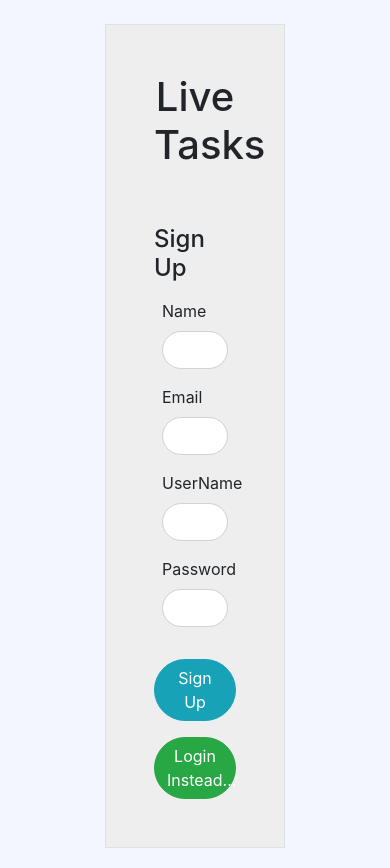
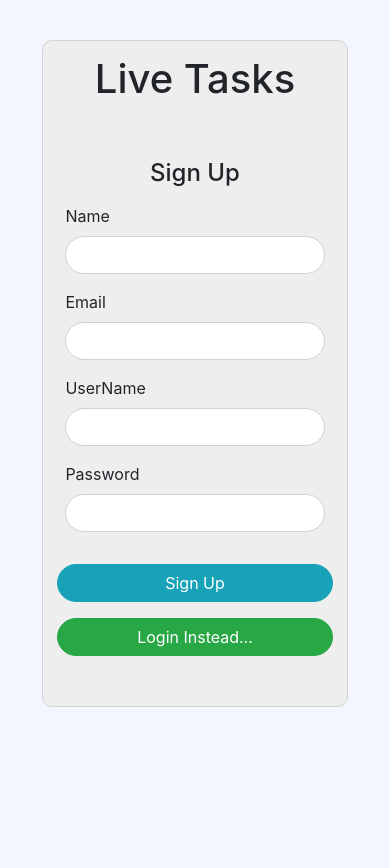
Before and after one commit to ayushupdh/Live-Tasks, a React (Create React App) app in the folder client/: page /signup in a window 390 px wide. After the commit the page ends 844 px from the top, so only its background shows below. Built offline with nearby package versions, Linux system fonts and the light colour scheme; no server answers.

Commit message:
Made UI changes on the Signup/Login Page

```diff
--- /dev/null
+++ b/client/src/components/Auth.css
@@ -0,0 +1,16 @@
+.MainContainer {
+  position: relative;
+  width: 50%;
+  margin: auto;
+  padding: 4%;
+  top: 40px;
+  border: 1px solid lightgray;
+  border-radius: 10px;
+  padding-bottom: 50px;
+}
+
+@media (max-width: 600px) {
+  .MainContainer {
+    width: 85%;
+  }
+}
--- a/client/src/components/Items/AddItemsBar.js
+++ b/client/src/components/Items/AddItemsBar.js
@@ -6,20 +6,13 @@ import { Field, reduxForm } from "redux-form";
 class SearchBox extends Component {
   renderinputListItem = ({ input }) => {
     return (
-      <div className="mb-4 input-group">
+      <div className="addItemContainer">
         <input
-          style={{ borderRadius: "100px" }}
           className="form-control"
           value={input.value}
           onChange={input.onChange}
           placeholder="Add item"
         ></input>
-        <button
-          style={{ borderRadius: "100px" }}
-          className="px-4 ml-2 btn btn-success"
-        >
-          Add
-        </button>
       </div>
     );
   };
--- a/client/src/components/Items/ItemsList.js
+++ b/client/src/components/Items/ItemsList.js
@@ -21,24 +21,35 @@ class ItemsList extends Component {
 
   generateItem = () => {
     if (this.props.listItemArray.length === 0) {
-      return <div>Add an Item to the List</div>;
+      return <div className="addItemMessage">Add an Item to the List</div>;
     }
     return this.props.listItemArray.map((itemObject) => {
       return (
-        <div
-          className="mb-2 shadow-sm border clearfix p-3 "
-          key={itemObject._id}
-          style={{ borderRadius: "100px", backgroundColor: "#fff" }}
-        >
+        <div className="itemsListContainer " key={itemObject._id}>
+          <div className="checkBox">
             <input
-            className="form-check-input ml-1"
               type="checkbox"
+              className="checkbox"
               checked={itemObject.completed}
               aria-label="Checkbox"
               onChange={() => {
                 this.onCheck(itemObject._id, itemObject.completed);
               }}
             />
+          </div>
+
+          <div
+            className={itemObject.completed ? "checked item" : "item"}
+            suppressContentEditableWarning={true}
+            contentEditable={true}
+            onBlur={(e) =>
+              this.onClickEdit(itemObject._id, {
+                item: e.currentTarget.textContent,
+              })
+            }
+          >
+            {itemObject.item}
+          </div>
           <div>
             <button
               onClick={() => this.onClickRemove(itemObject._id)}
@@ -48,27 +59,6 @@ class ItemsList extends Component {
             >
               <span aria-hidden="true">&times;</span>
             </button>
-          </div>
-
-          <div
-            style={
-              itemObject.completed
-                ? {
-                    textDecoration: "line-through",
-                    outline: "0px solid transparent",
-                  }
-                : { outline: "0px solid transparent" }
-            }
-            suppressContentEditableWarning={true}
-            className="ml-5"
-            contentEditable={true}
-            onBlur={(e) =>
-              this.onClickEdit(itemObject._id, {
-                item: e.currentTarget.textContent,
-              })
-            }
-          >
-            {itemObject.item}
           </div>
         </div>
       );
--- a/client/src/components/Items/Notes.css
+++ b/client/src/components/Items/Notes.css
@@ -12,6 +12,7 @@
   margin-top: 20px;
   background-color: #eeeeee;
   border-radius: 10px;
+  box-shadow: 0 0 10px 5px lightgray;
 }
 .titleBar {
   display: grid;
@@ -31,6 +32,42 @@
   outline: none;
 }
 
+.addItemContainer {
+  margin: 0 20px 20px 20px;
+}
+.form-control {
+  color: black;
+}
+.form-control:focus {
+  color: black;
+}
+.itemsListContainer {
+  background-color: white;
+  border-radius: 30px;
+  padding: 10px;
+  margin: 0 20px 20px 20px;
+  display: grid;
+  grid-template-columns: 1fr 12fr 2fr;
+}
+.item {
+  outline: none;
+  font-size: 20px;
+}
+/* .itemsListContainer > div {
+  border: 1px solid red;
+} */
+.checked {
+  text-decoration: line-through;
+}
+.checkBox {
+  place-self: center;
+}
+.checkbox {
+  transform: scale(1.3);
+}
+.addItemMessage {
+  margin: 0 20px 20px 30px;
+}
 @media (max-width: 600px) {
   .notesInnerContainer {
     width: 90%;
--- a/client/src/components/Login.js
+++ b/client/src/components/Login.js
@@ -3,7 +3,7 @@ import { Field, reduxForm, SubmissionError } from "redux-form";
 import { connect } from "react-redux";
 import { Link } from "react-router-dom";
 import { signinUser } from "../actions/userActions";
-
+import "./Auth.css";
 class Login extends Component {
   generateBoxes = ({ label, input, meta, type }) => {
     return (
@@ -39,16 +39,13 @@ class Login extends Component {
   };
   render() {
     return (
-      <div
-        className=" mx-auto  w-50  border mt-4 p-5"
-        style={{ backgroundColor: "#eeeeee" }}
-      >
+      <div className="MainContainer" style={{ backgroundColor: "#eeeeee" }}>
         <h1 className="text-center pb-5">Live Tasks</h1>
         <form
           className="form-group"
           onSubmit={this.props.handleSubmit(this.onSubmitHelper)}
         >
-          <h4> Login</h4>
+          <h4 className="text-center"> Login</h4>
           <Field
             name="email"
             type="email"
--- a/client/src/components/SignUp.js
+++ b/client/src/components/SignUp.js
@@ -3,6 +3,7 @@ import { Field, reduxForm, SubmissionError } from "redux-form";
 import { connect } from "react-redux";
 import { Link } from "react-router-dom";
 import { signupUser } from "../actions/userActions";
+import "./Auth.css";
 
 class SignUp extends Component {
   generateBoxes = ({ label, input, type, meta: { touched, error } }) => {
@@ -48,16 +49,13 @@ class SignUp extends Component {
 
   render() {
     return (
-      <div
-        className="mx-auto  w-50  border mt-4 p-5"
-        style={{ backgroundColor: "#eeeeee" }}
-      >
+      <div className="MainContainer" style={{ backgroundColor: "#eeeeee" }}>
         <h1 className="text-center pb-5">Live Tasks</h1>
         <form
           className="form-group"
           onSubmit={this.props.handleSubmit(this.onSubmitHelper)}
         >
-          <h4> Sign Up</h4>
+          <h4 className="text-center"> Sign Up</h4>
           <Field
             name="name"
             component={this.generateBoxes}
```
Lines whose indentation alone changed are shown as unchanged.
